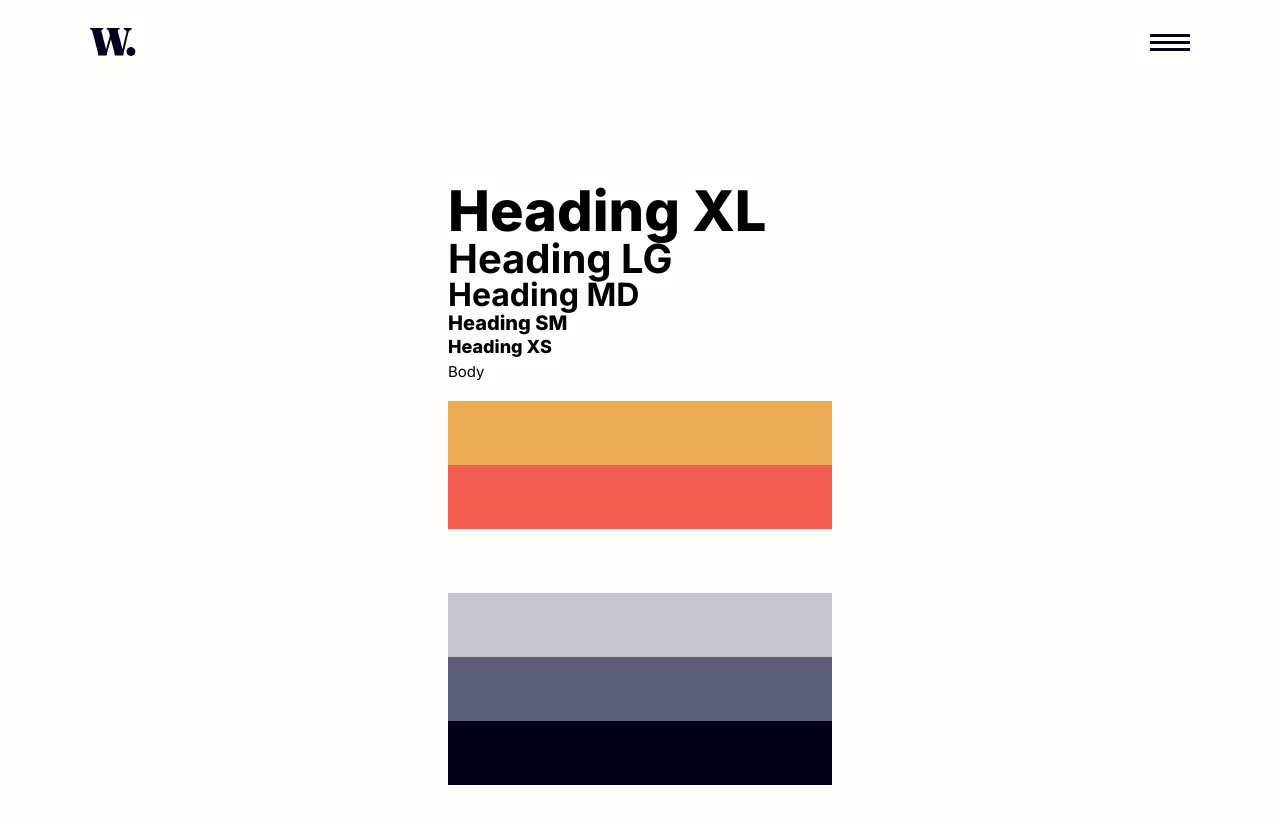
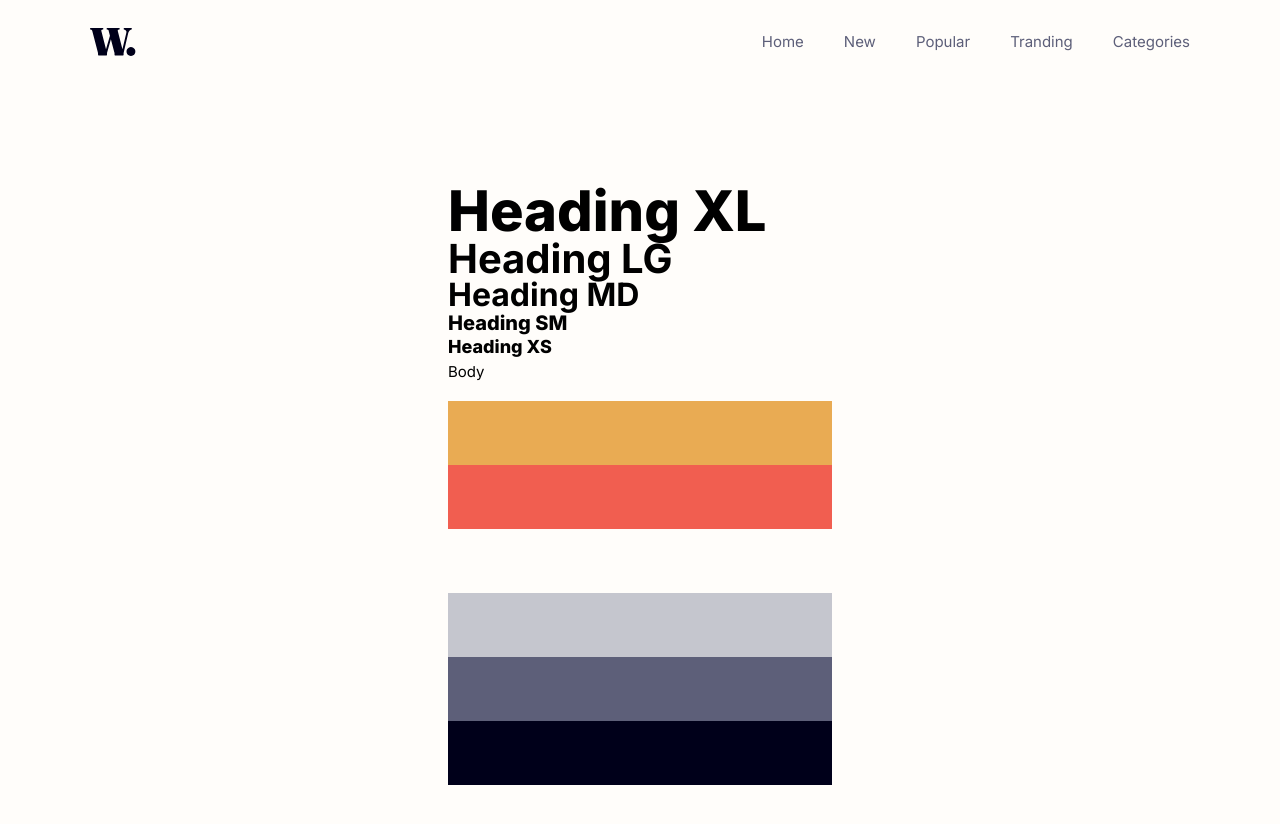
Before and after one commit to boonyarit-iamsaard/fm-news-homepage, a Next.js app: page / in a window 1280 px wide. Shown: the top 824 px of the page. Built offline with nearby package versions, Linux system fonts and the light colour scheme.

Commit message:
build: add navigation menu

```diff
--- a/src/components/Header.tsx
+++ b/src/components/Header.tsx
@@ -2,23 +2,25 @@ import { useState, type FC } from 'react';
 
 import Image from 'next/image';
 
+import NavigationMenu from './NavigationMenu';
+
 const Header: FC = () => {
   const [isMenuOpen, setIsMenuOpen] = useState(false);
 
-  console.log('isMenuOpen: ', isMenuOpen);
-
   return (
-    <header className="flex items-center px-4 py-7">
+    <header className="relative flex items-center px-4 py-7">
       <div className="container mx-auto flex max-w-[1100px] items-center justify-between">
         <div className="relative aspect-[65/40] h-7">
           <Image priority src="/images/logo.svg" fill alt="Logo" />
         </div>
         <button
-          className="relative aspect-[40/17] w-10"
-          onClick={() => setIsMenuOpen(!isMenuOpen)}
+          type="button"
+          className="relative inline-block aspect-[40/17] w-10 md:hidden"
+          onClick={() => setIsMenuOpen(true)}
         >
           <Image priority src="/images/icon-menu.svg" fill alt="Menu" />
         </button>
+        <NavigationMenu isMenuOpen={isMenuOpen} setIsMenuOpen={setIsMenuOpen} />
       </div>
     </header>
   );
--- /dev/null
+++ b/src/components/NavigationList.tsx
@@ -0,0 +1,47 @@
+import { type FC } from 'react';
+
+interface NavigationItemsProps {
+  label: string;
+  href: string;
+}
+
+const items = [
+  {
+    label: 'Home',
+    href: '#',
+  },
+  {
+    label: 'New',
+    href: '#',
+  },
+  {
+    label: 'Popular',
+    href: '#',
+  },
+  {
+    label: 'Tranding',
+    href: '#',
+  },
+  {
+    label: 'Categories',
+    href: '#',
+  },
+];
+
+const NavigationItems: FC<NavigationItemsProps> = ({ label, href }) => (
+  <li className="hover:text-secondary-400">
+    <a href={href}>{label}</a>
+  </li>
+);
+
+const NavigationList: FC = () => {
+  return (
+    <ul className="flex h-full flex-col space-y-4 text-lg leading-6 md:flex-row md:items-center md:space-y-0 md:space-x-10 md:text-body md:text-tertiary-600">
+      {items.map(item => (
+        <NavigationItems key={item.label} {...item} />
+      ))}
+    </ul>
+  );
+};
+
+export default NavigationList;
--- /dev/null
+++ b/src/components/NavigationMenu.tsx
@@ -0,0 +1,44 @@
+import { type Dispatch, type FC, type SetStateAction } from 'react';
+
+import Image from 'next/image';
+
+import { cn } from '@/utils/class-names';
+import NavigationList from './NavigationList';
+
+interface NavigationMenuProps {
+  isMenuOpen: boolean;
+  setIsMenuOpen: Dispatch<SetStateAction<boolean>>;
+}
+
+const NavigationMenu: FC<NavigationMenuProps> = ({
+  isMenuOpen,
+  setIsMenuOpen,
+}) => {
+  return (
+    <>
+      <div
+        className={cn(
+          'fixed inset-0 z-10 block bg-tertiary-900 md:hidden',
+          isMenuOpen ? 'block opacity-60' : 'hidden opacity-0'
+        )}
+      ></div>
+      <nav
+        className={cn(
+          'fixed inset-y-0 right-0 z-20 w-64 transform space-y-4 bg-tertiary-100 p-4 transition-all duration-300 ease-in-out md:relative md:inset-auto md:flex md:w-auto md:transform-none md:items-center md:justify-center md:space-y-0 md:bg-transparent md:p-0',
+          isMenuOpen ? 'translate-x-0' : 'translate-x-full'
+        )}
+      >
+        <button
+          type="button"
+          className="relative inline-block aspect-[32/31] w-8 md:hidden"
+          onClick={() => setIsMenuOpen(false)}
+        >
+          <Image priority src="/images/icon-menu-close.svg" fill alt="Close" />
+        </button>
+        <NavigationList />
+      </nav>
+    </>
+  );
+};
+
+export default NavigationMenu;
```
